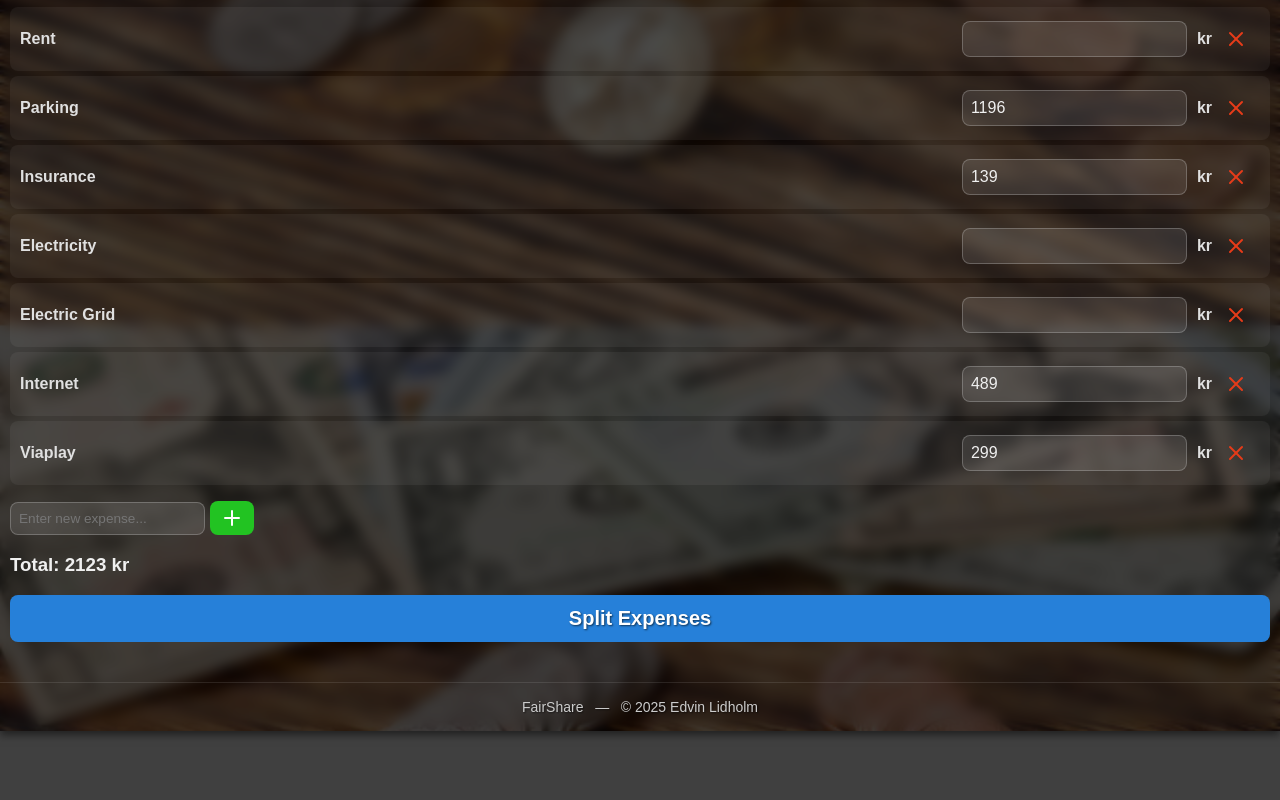
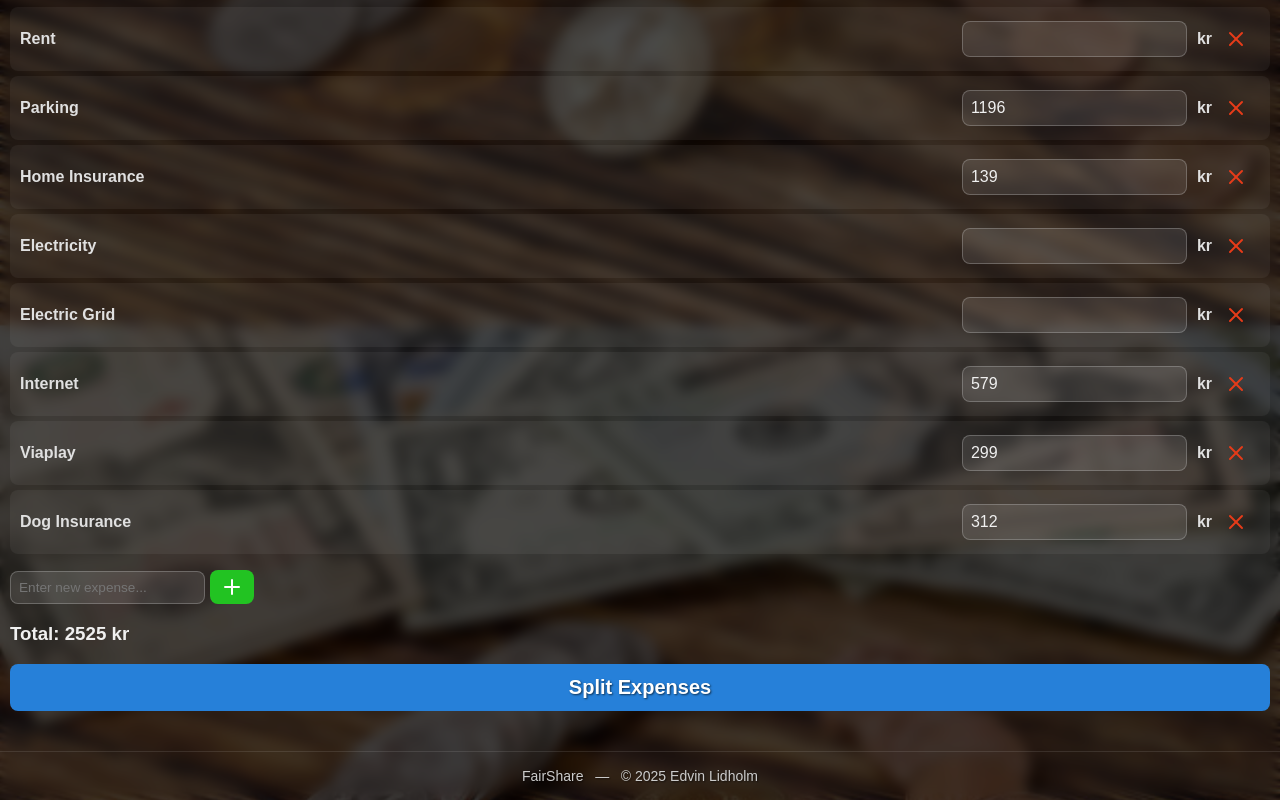
Before and after one commit to elidholm/fair-share, a React (Vite) app: page /split-costs in a window 1280 px wide. Shown: the part 526-1326 px from the top of the page. Before the commit the page ends 1257 px from the top, so only its background shows below. Built offline with nearby package versions, Linux system fonts and the light colour scheme.

Commit message:
fix: update default costs

```diff
--- a/src/pages/CostCalculator.jsx
+++ b/src/pages/CostCalculator.jsx
@@ -16,11 +16,12 @@ function CostCalculator() {
   const defaultExpenses = [
     { name: "Rent", amount: "" },
     { name: "Parking", amount: 1196 },
-    { name: "Insurance", amount: 139 },
+    { name: "Home Insurance", amount: 139 },
     { name: "Electricity", amount: "" },
     { name: "Electric Grid", amount: "" },
-    { name: "Internet", amount: 489 },
+    { name: "Internet", amount: 579 },
     { name: "Viaplay", amount: 299 },
+    { name: "Dog Insurance", amount: 312 },
   ];
   const [expenses, setExpenses] = useState(() => {
     const storedExpenses = localStorage.getItem("expenses");
```
